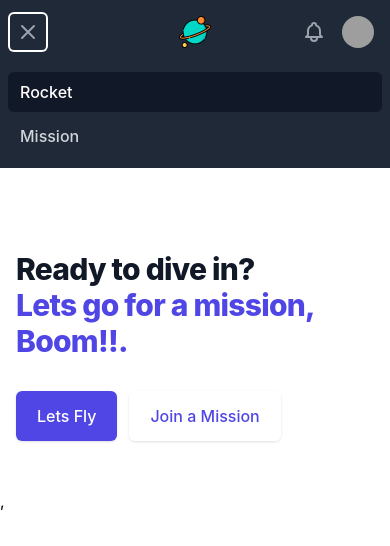
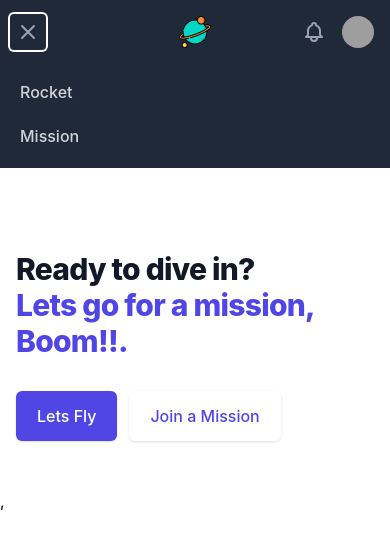
Before and after one commit to developerwaleed/SpaceX-Traveller-Hub, a React (Create React App) app: page / in a window 390 px wide. Both pictures are taken after a click on the button "Open main menu". Shown: the top 546 px of the page. Built offline with nearby package versions, Linux system fonts and the light colour scheme; grey boxes are pictures that could not be loaded.

Commit message:
NavBar links not working on mobile

```diff
--- a/src/components/NavBar/Navbar.js
+++ b/src/components/NavBar/Navbar.js
@@ -7,7 +7,7 @@ import { BellIcon, MenuIcon, XIcon } from '@heroicons/react/outline';
 import Planet from '../../asset/planet.png';
 
 const navigation = [
-  { name: 'Rocket', to: '/Rocket', current: true },
+  { name: 'Rocket', to: '/Rocket', current: false },
   { name: 'Mission', to: '/Mission', current: false },
 ];
 
@@ -139,7 +139,7 @@ export default function NavBar() {
                 <Disclosure.Button
                   key={item.name}
                   as="a"
-                  href={item.href}
+                  href={item.to}
                   className={classNames(
                     item.current
                       ? 'bg-gray-900 text-white'
```
